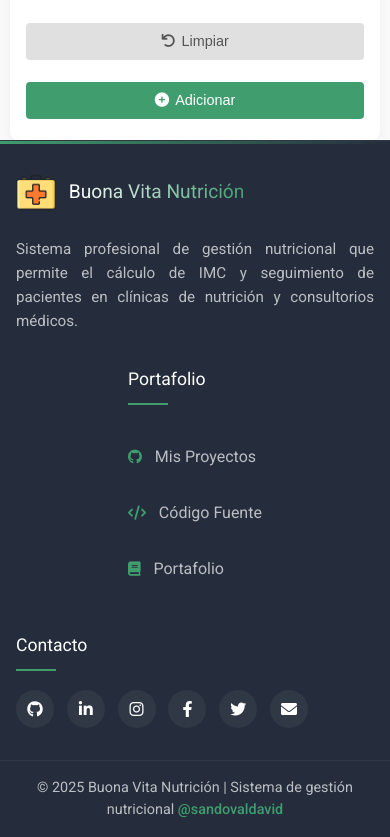
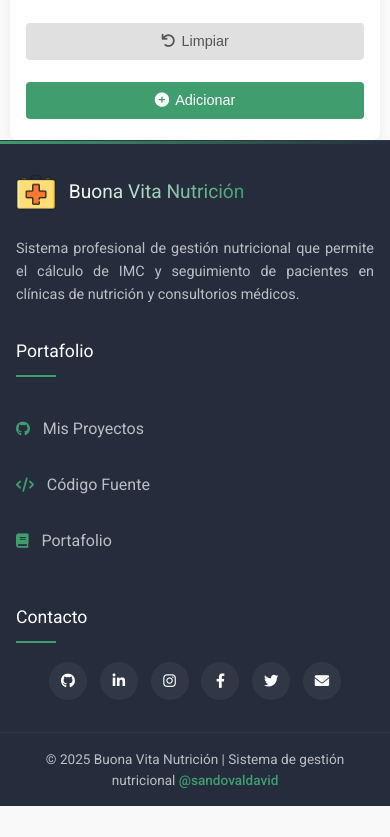
Before and after one commit to sandovaldavid/Pagina_Web_Clinica_Alura, a plain HTML site: page index.html in a window 390 px wide. Shown: the part 1153-1990 px from the top of the page. After the commit the page ends 1959 px from the top, so only its background shows below. Drawn offline with Linux system fonts and the light colour scheme.

Commit message:
💄  Improve footer layout: adjust grid and flex properties for better responsiveness on smaller screens

```diff
--- a/css/footer.css
+++ b/css/footer.css
@@ -234,20 +234,43 @@
 		grid-template-columns: repeat(2, 1fr);
 		gap: 3rem 2rem;
 	}
+
+	.footer-info {
+		grid-column: span 2;
+	}
 }
 
 @media (max-width: 768px) {
 	.app-footer {
 		padding: 3rem 0 1rem;
 	}
+
+	.footer-links {
+		flex-wrap: nowrap;
+	}
+
 	.footer-content {
 		grid-template-columns: 1fr;
 	}
+
+	.footer-info {
+		grid-column: auto;
+	}
+
 	.social-icons {
+		justify-content: center;
+	}
+
+	.footer-bottom {
+		margin-top: 2rem;
+	}
+
+	.footer-logo {
 		justify-content: flex-start;
 	}
-	.footer-bottom {
-		margin-top: 2rem;
+
+	.footer-description {
+		max-width: 100%;
 	}
 }
 
@@ -255,21 +278,35 @@
 	.app-footer {
 		padding: 2rem 0 1rem;
 	}
+
 	.footer-content {
 		padding: 0 1rem;
 		gap: 2rem;
 	}
+
 	.social-icons {
 		gap: 0.8rem;
+		flex-wrap: wrap;
+		max-width: 100%;
 	}
+
 	.social-icon {
 		width: 38px;
 		height: 38px;
+		font-size: 0.9rem;
 	}
+
 	.footer-logo h3 {
 		font-size: 1.2rem;
 	}
+
 	.footer-bottom {
 		padding: 1rem 1rem 0;
+		font-size: 0.85rem;
+		line-height: 1.5;
+	}
+
+	.footer-description {
+		font-size: 0.9rem;
 	}
 }
```
